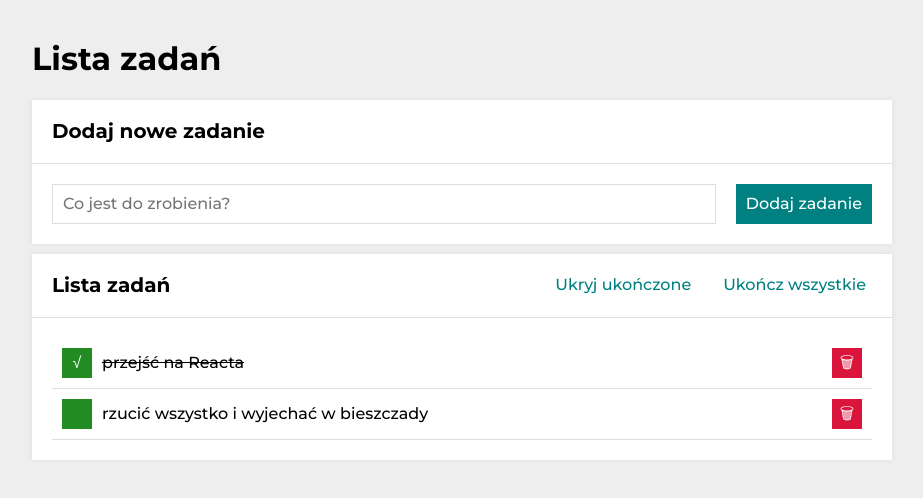
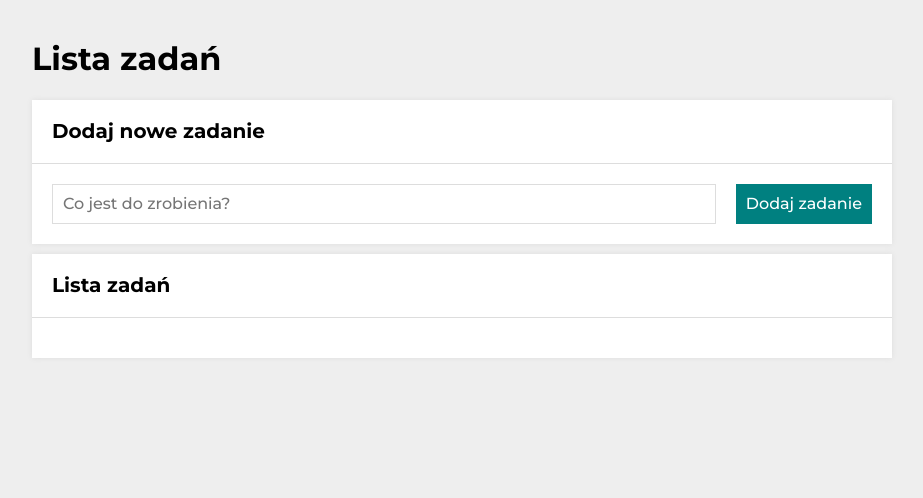
Before and after one commit to AmandaChawinska/List--task-react, a React (Create React App) app: page / in a window 1280 px wide. Shown: the top 498 px of the page, without its empty margins (178-1101 px from the left). Built offline with nearby package versions, Linux system fonts and the light colour scheme.

Commit message:
saving tasks in localStorage

```diff
--- a/src/App.js
+++ b/src/App.js
@@ -1,4 +1,4 @@
-import React, { useState } from 'react';
+import React, { useState, useEffect } from 'react';
 import Form from "./Form/index";
 import Tasks from "./Tasks/index";
 import Buttons from "./Buttons/index";
@@ -6,12 +6,25 @@
 import Header from "./Header/index";
 import Container from "./Container/index";
 
+const getInitialTasks = () => {
+  const tasksFromLocalStorage = localStorage.getItem("tasks");
+
+  return  tasksFromLocalStorage
+  ? JSON.parse(tasksFromLocalStorage)
+  : [];
+};
+
 function App() {
   const [hideDone, setHideDone] = useState(false);
-  const [tasks, setTasks] = useState([
-    { id: 1, content: "przejść na Reacta", done: true },
-    { id: 2, content: "rzucić wszystko i wyjechać w bieszczady", done: false },
-  ]);
+
+
+
+
+  const [tasks, setTasks] = useState(getInitialTasks);
+
+  useEffect(() => {
+    localStorage.setItem("tasks", JSON.stringify(tasks));
+  }, [tasks]);
 
   const toggleHideDone = () => {
     setHideDone(hideDone => !hideDone);
```
